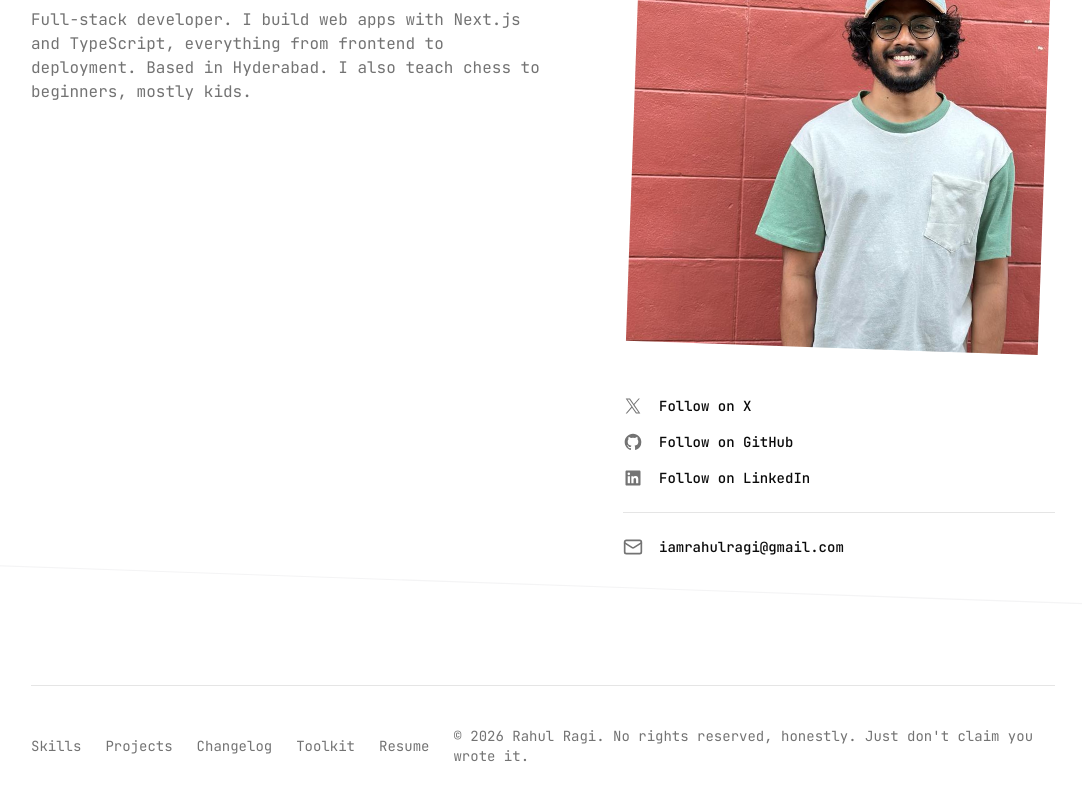
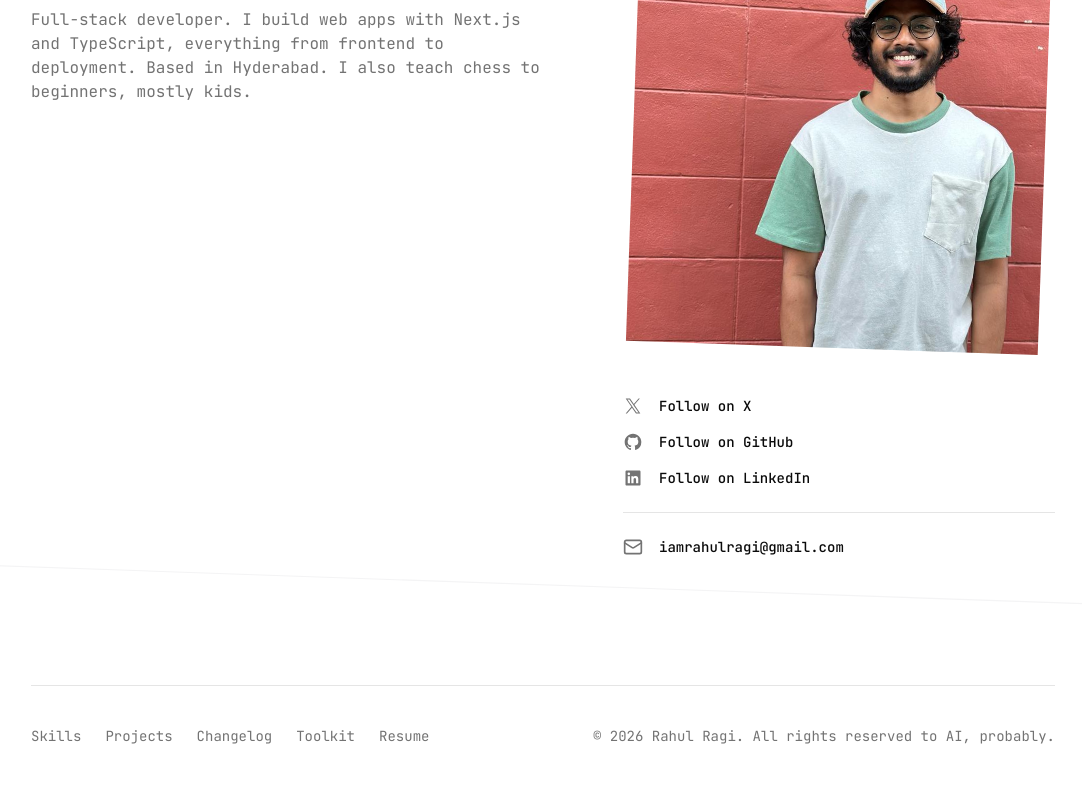
Before and after one commit to rahulragidev/personal-website-template, a Next.js app: page / in a window 1280 px wide. Shown: the part 256-1056 px from the top of the page, without its empty margins (97-1179 px from the left). Built offline with nearby package versions, Linux system fonts and the light colour scheme.

Commit message:
Update footer copyright language to reflect AI ownership, changing text from "No rights reserved, honestly." to "All rights reserved to AI, probably."

```diff
--- a/components/footer.tsx
+++ b/components/footer.tsx
@@ -34,8 +34,8 @@ export function Footer() {
 						<NavLink href="/resume">Resume</NavLink>
 					</nav>
 					<p className="text-nav text-muted-foreground">
-						&copy; {new Date().getFullYear()} {siteConfig.name}. No rights
-						reserved, honestly. Just don&apos;t claim you wrote it.
+						&copy; {new Date().getFullYear()} {siteConfig.name}. All rights
+						reserved to AI, probably.
 					</p>
 				</div>
 			</Container>
```
